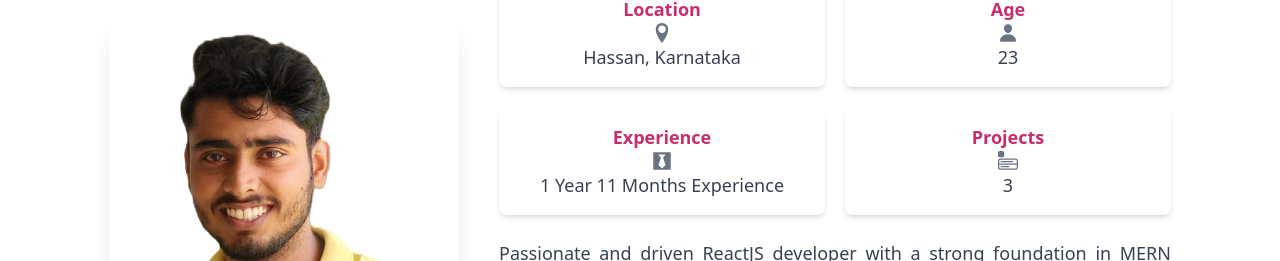
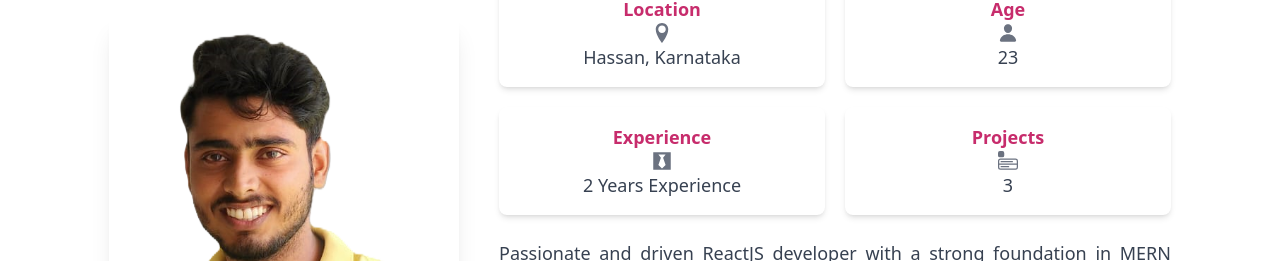
Before and after one commit to ashokmanoj/myportfolio, a Next.js app: page / in a window 1280 px wide. Shown: the part 1037-1298 px from the top of the page. Built offline with nearby package versions, Linux system fonts and the light colour scheme; no server answers.

Commit message:
experience year updated

```diff
--- a/sections/about.jsx
+++ b/sections/about.jsx
@@ -65,7 +65,7 @@ const About = () => {
             {[
               { title: "Location", value: "Hassan, Karnataka", icon: <ImLocation /> },
               { title: "Age", value: "23", icon: <IoPerson /> },
-              { title: "Experience", value: "1 Year 11 Months Experience", icon: <FaBlackTie /> },
+              { title: "Experience", value: "2 Years Experience", icon: <FaBlackTie /> },
               { title: "Projects", value: "3", icon: <BsMenuAppFill /> },
             ].map((item, index) => (
               <div
```
